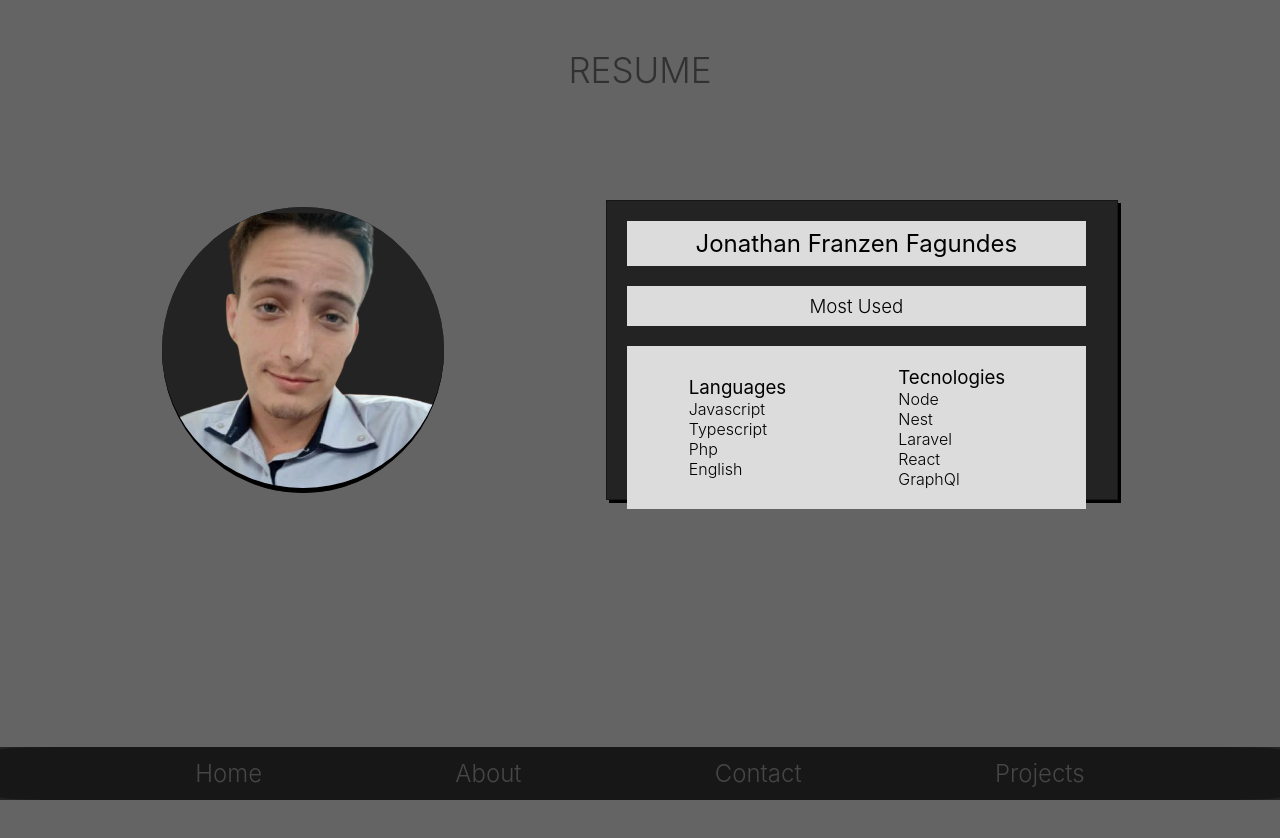
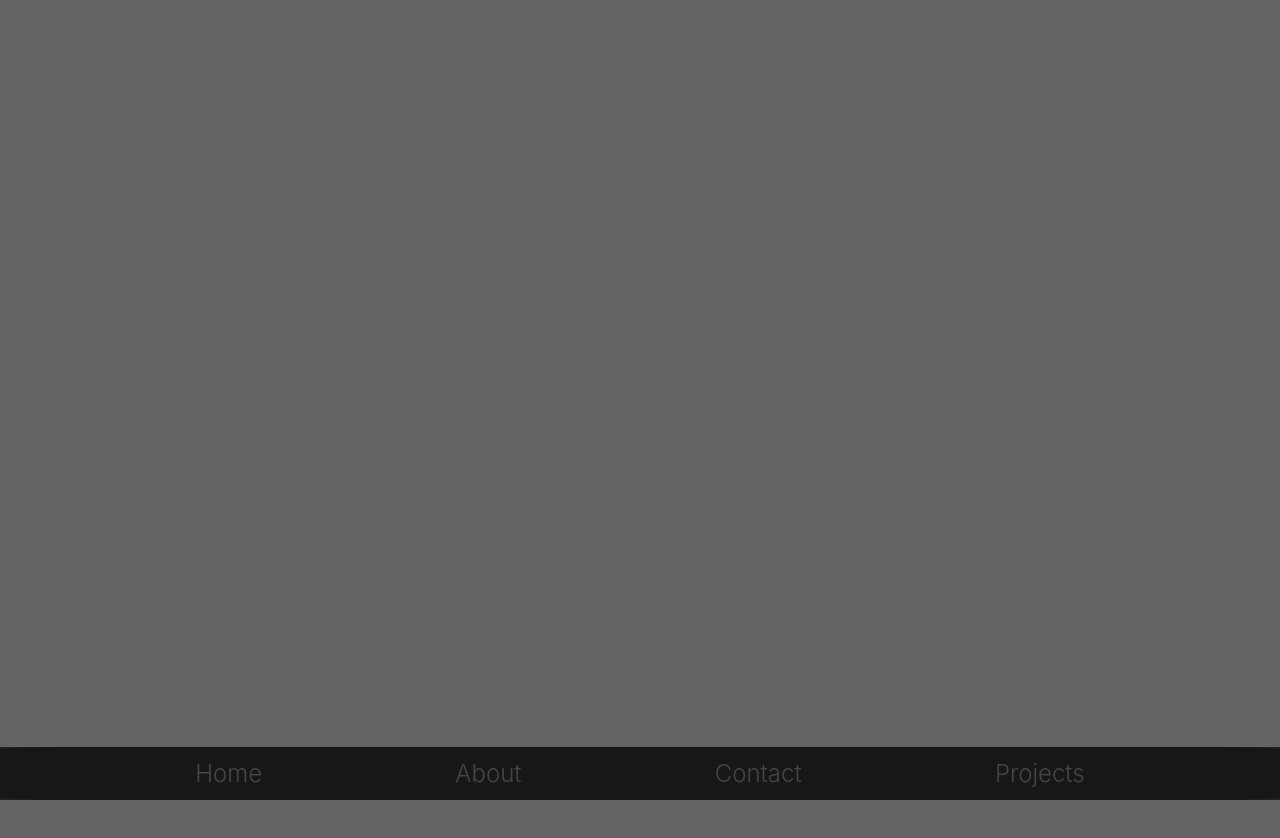
Before and after one commit to joohnyfranzen/My-Portfolio, a React (Create React App) app: page /about in a window 1280 px wide. Shown: the top 838 px of the page. Built offline with nearby package versions, Linux system fonts and the light colour scheme.

Commit message:
Home path changed for Link

```diff
--- a/src/Screens/About.js
+++ b/src/Screens/About.js
@@ -2,42 +2,8 @@ import "./About.css"
 export default function About() {
     return(
         <div className="main-about">
-            <div className="top-container">
-                <h1>RESUME</h1>
-            </div>
-            <div className="profile-container">
-                <div className="profile">
-                    <div className="img-container">
-                        <img src="photo.png" alt="" />
-                    </div>
-                    <div className="resume-container">
-                        <div className="name">
-                            <h2>Jonathan Franzen Fagundes </h2>
-                        </div>
-                        <div className="resume">
-                            <div className="mostused">
-                                <h3>Most Used</h3>
-                            </div>
-                            <div className="container">
-                                <div className="languages">
-                                    <h3>Languages</h3>
-                                    <p>Javascript</p>
-                                    <p>Typescript</p>
-                                    <p>Php</p>
-                                    <p>English</p>
-                                </div>
-                                <div className="about">
-                                    <h3>Tecnologies</h3>
-                                    <p>Node</p>
-                                    <p>Nest</p>
-                                    <p>Laravel</p>
-                                    <p>React</p>
-                                    <p>GraphQl</p>
-                                </div>
-                            </div>
-                        </div>
-                    </div>
-                </div>
+            <div className="about">
+
             </div>
         </div>
     )
```
